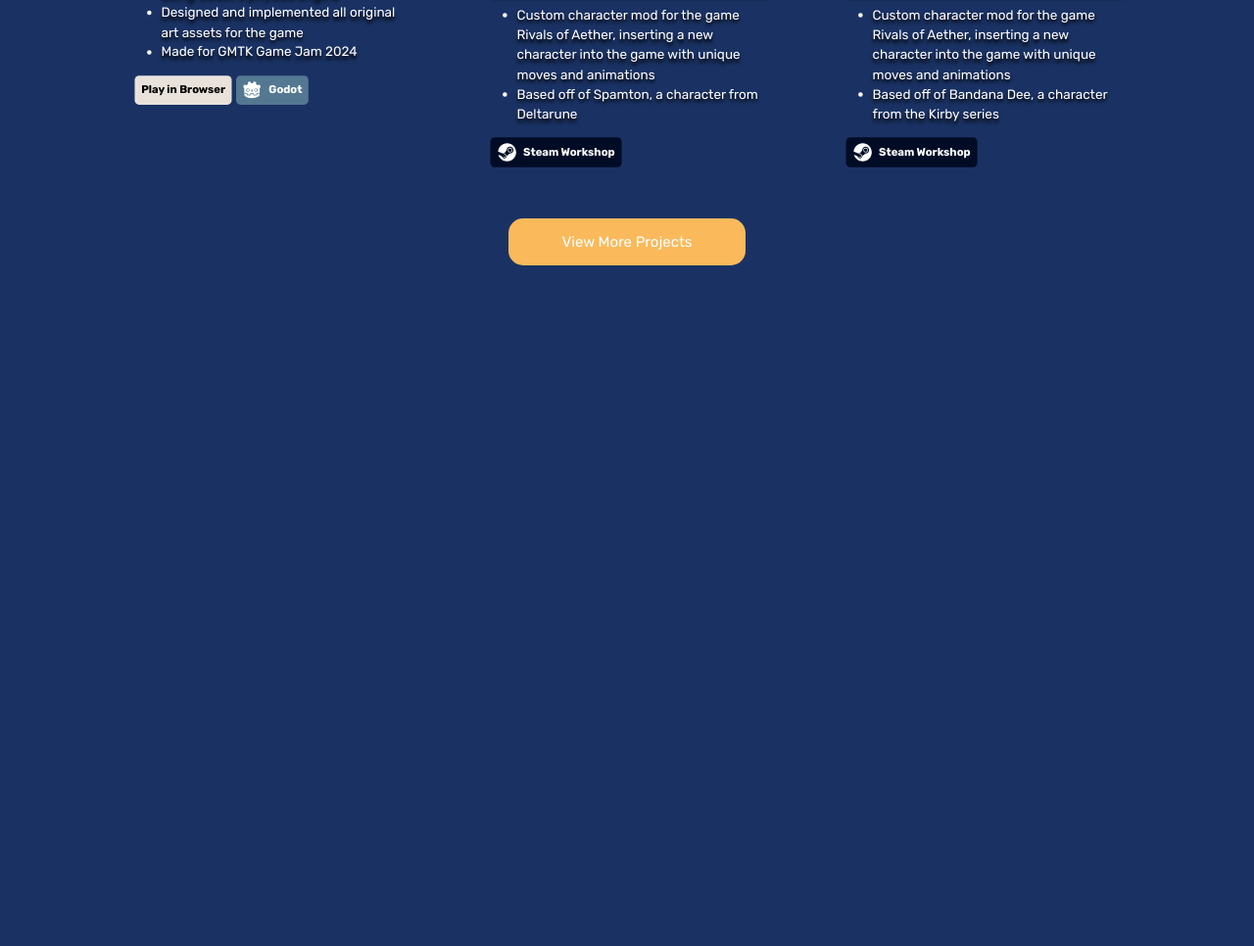
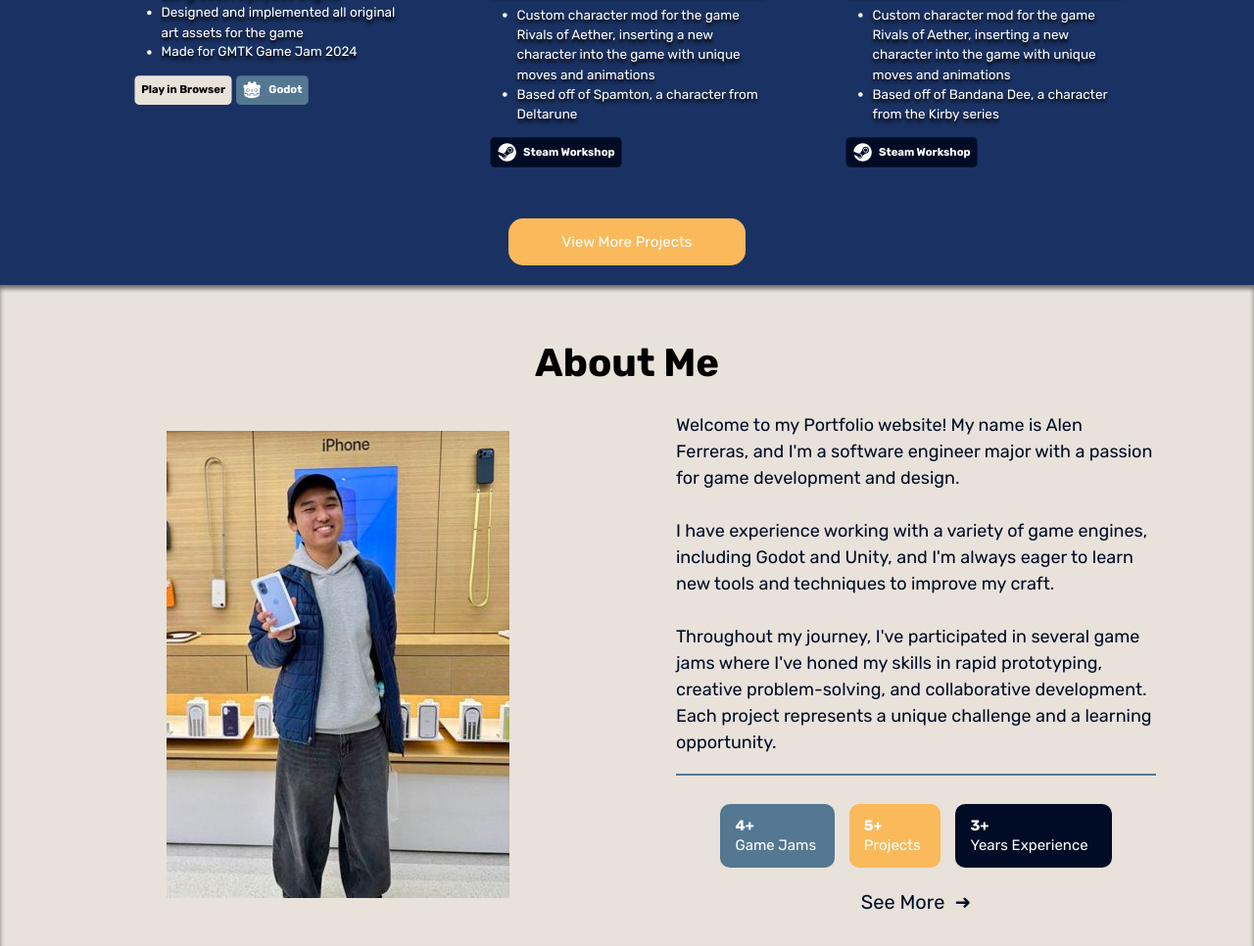
Before and after one commit to alenferreras/Portfolio-Website, a plain HTML site: page index.html in a window 1280 px wide. Shown: the part 1817-2783 px from the top of the page at 98% size. Before the commit the page ends 2108 px from the top, so only its background shows below. Drawn offline with Linux system fonts and the light colour scheme.

Commit message:
implement about me block

```diff
--- a/css/styles.css
+++ b/css/styles.css
@@ -133,7 +133,7 @@
   background-color: var(--color-body);
 }
 
-@media screen and (min-width: 1024px) {
+@media screen and (min-width: 768px) {
   .badge {
     padding: 1.25rem 1.5rem;
     font-size: 1.5rem;
@@ -158,7 +158,6 @@
   width: 42px;
   height: 42px;
 }
-
 
 @media screen and (min-width: 1024px) {
   .icon {
@@ -200,7 +199,7 @@
   transform: scale(1.05);
 }
 
-.btn--icon{
+.btn--icon {
   width: 7.25rem;
   height: 7.25rem;
   padding: 1.5rem;
@@ -348,8 +347,6 @@
   }
 }
 
-
-
 /* Collapsibles */
 .collapsible__content {
   max-height: 0;
@@ -357,7 +354,7 @@
   transition: max-height 0.3s ease;
 }
 
-.collapsible--expanded .collapsible__content{
+.collapsible--expanded .collapsible__content {
   max-height: 100vh;
 }
 
@@ -479,10 +476,9 @@
   background-attachment: fixed;
   background-blend-mode: lighten;
   text-align: center;
-  padding: 10rem 2rem ;
+  padding: 10rem 2rem;
   text-shadow: 0px 0px 4px rgb(255, 255, 255);
 }
-
 
 @media screen and (min-width: 768px) {
   .hero {
@@ -528,7 +524,6 @@
   margin-bottom: 3rem;
 }
 
-
 @media screen and (min-width: 1024px) {
   .project__btn {
     text-align: center;
@@ -536,3 +531,53 @@
     margin-bottom: 2rem;
   }
 }
+
+/* About Block */
+.about {
+  background-color: var(--color-headings);
+  box-shadow: inset 0px 4px 4px rgb(0, 0, 0, 0.5);
+  padding: 3rem;
+}
+
+.about .block {
+  padding: 1rem;
+}
+
+.about .grid {
+  padding: 0;
+  gap: 4rem;
+  align-items: center;
+}
+
+.about__badges {
+  display: flex;
+  flex-wrap: wrap;
+  gap: 1.5rem;
+  justify-content: center;
+  padding: 2rem 0;
+}
+
+.about .block__header {
+  color: black;
+  font-size: 4rem;
+  font-weight: bold;
+  padding: 2rem;
+}
+
+.about__info {
+  padding: 0 3rem;
+}
+
+.about__link {
+  justify-self: center;
+}
+
+@media screen and (min-width: 768px) and (max-width: 1023px) {
+  .about .grid {
+    grid-template-columns: 1fr;
+  }
+
+  .about__text {
+    font-size: 1.75rem;
+  }
+}
--- a/index.html
+++ b/index.html
@@ -181,7 +181,9 @@
                 Custom character mod for the game Rivals of Aether, inserting a
                 new character into the game with unique moves and animations
               </li>
-              <li class="list__item">Based off of Spamton, a character from Deltarune</li>
+              <li class="list__item">
+                Based off of Spamton, a character from Deltarune
+              </li>
             </ul>
           </div>
           <div class="card__tags">
@@ -210,7 +212,9 @@
                 Custom character mod for the game Rivals of Aether, inserting a
                 new character into the game with unique moves and animations
               </li>
-              <li class="list__item">Based off of Bandana Dee, a character from the Kirby series</li>
+              <li class="list__item">
+                Based off of Bandana Dee, a character from the Kirby series
+              </li>
             </ul>
           </div>
           <div class="card__tags">
@@ -230,6 +234,48 @@
       </div>
     </section>
 
+    <section class="about block">
+      <div class="container">
+        <div class="block__header">About Me</div>
+        <div class="grid grid--1x2">
+          <img src="images/portrait_tiny.jpg" alt="self portrait" />
+          <div class="about__info">
+            <p class="about__text">
+              Welcome to my Portfolio website! My name is Alen Ferreras, and I'm
+              a software engineer major with a passion for game development and
+              design. <br />
+              <br />
+              I have experience working with a variety of game engines,
+              including Godot and Unity, and I'm always eager to learn new tools
+              and techniques to improve my craft. <br />
+              <br />
+              Throughout my journey, I've participated in several game jams
+              where I've honed my skills in rapid prototyping, creative
+              problem-solving, and collaborative development. Each project
+              represents a unique challenge and a learning opportunity.<br />
+            </p>
+            <hr
+              style="
+                height: 2px;
+                background-color: var(--color-secondary);
+                border: none;
+              "
+            />
+            <div class="about__badges">
+              <span class="badge badge--jams">4+<br />Game Jams</span>
+              <span class="badge badge--projects">5+<br />Projects</span>
+              <span class="badge badge--experience"
+                >3+<br />Years Experience</span
+              >
+            </div>
+            <div class="about__link">
+              <a href="#" class="link-arrow">See More</a>
+            </div>
+          </div>
+        </div>
+      </div>
+    </section>
+
     <script src="js/main.js"></script>
   </body>
 </html>
```
Also changed, not shown: components/badges.html (+2 -2 lines), images/portrait_large.jpg (added), images/portrait_medium.jpg (added), images/portrait_small.jpg (added), images/portrait_smaller.jpg (added), images/portrait_tiny.jpg (added), 1 other file. Lines whose indentation alone changed are shown as unchanged.
